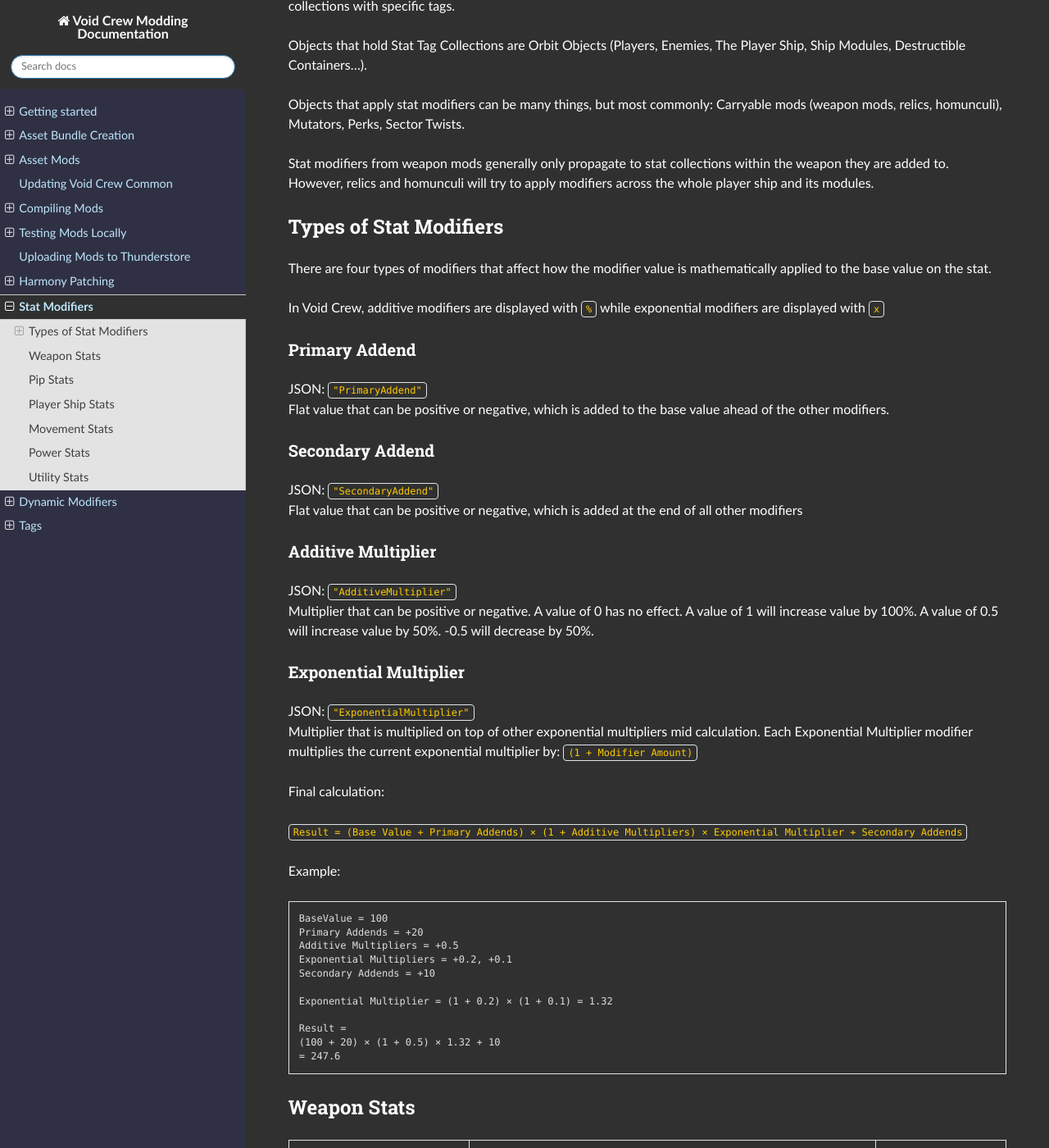
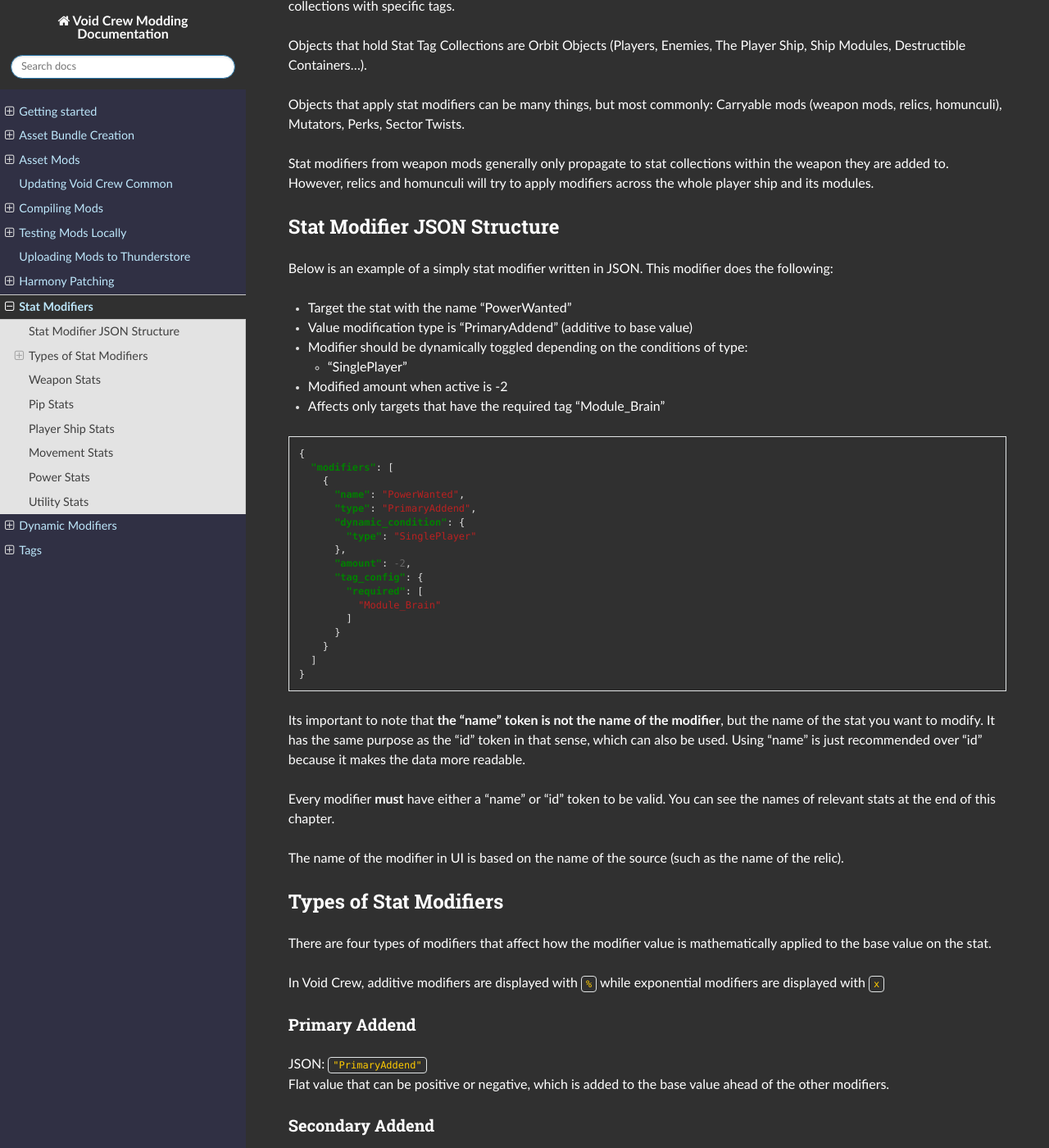
Before and after one commit to HutlihutGames/void_crew_modding_documentation, a Sphinx documentation site: the page built from Docs/StatModifiers/StatModifiers.md, in a window 1280 px wide and 1400 px high, scrolled down 308 px. Shown: the whole window at 82% size. Built offline with Sphinx 7.4.7 and the Read the Docs theme 3.1.0, drawn with Linux system fonts in a browser that asks for light colours; some of the changed text lies outside the part shown.

Commit message:
Added clarification on JSON stat structure and purpose of the name token

````diff
--- a/Docs/StatModifiers/StatModifiers.md
+++ b/Docs/StatModifiers/StatModifiers.md
@@ -10,6 +10,43 @@ Objects that apply stat modifiers can be many things, but most commonly: Carryab
 
 Stat modifiers from weapon mods generally only propagate to stat collections within the weapon they are added to.
 However, relics and homunculi will try to apply modifiers across the whole player ship and its modules.
+
+## Stat Modifier JSON Structure
+Below is an example of a simply stat modifier written in JSON. This modifier does the following:
+- Target the stat with the name "PowerWanted"
+- Value modification type is "PrimaryAddend" (additive to base value)
+- Modifier should be dynamically toggled depending on the conditions of type:
+  - "SinglePlayer"
+- Modified amount when active is -2
+- Affects only targets that have the required tag "Module_Brain"
+
+```json
+{
+  "modifiers": [
+    {
+      "name": "PowerWanted",
+      "type": "PrimaryAddend",
+      "dynamic_condition": {
+        "type": "SinglePlayer"
+      },
+      "amount": -2,
+      "tag_config": {
+        "required": [
+          "Module_Brain"
+        ]
+      }
+    }
+  ]
+}
+```
+
+Its important to note that **the "name" token is not the name of the modifier**, but the name of the stat you want to modify.
+It has the same purpose as the "id" token in that sense, which can also be used. Using "name" is just recommended over "id"
+because it makes the data more readable.
+
+Every modifier **must** have either a "name" or "id" token to be valid. You can see the names of relevant stats at the end of this chapter.
+
+The name of the modifier in UI is based on the name of the source (such as the name of the relic).
 
 ## Types of Stat Modifiers
 There are four types of modifiers that affect how the modifier value is mathematically applied to the base value on the stat.
@@ -57,7 +94,7 @@ Result =
 ```
 
 ## Weapon Stats
-| Stat                      | Description                                                                                                                                                                                                                           | Normal Base Values |
+| Stat name                 | Description                                                                                                                                                                                                                           | Normal Base Values |
 |:--------------------------|:--------------------------------------------------------------------------------------------------------------------------------------------------------------------------------------------------------------------------------------|-------------------:|
 | Damage                    | How much damage a weapon will do per shot, before multipliers from damage and armor types are applied.<br/> Note that internal numbers are multiplied by 100 before they are shown in UI.                                             |           1 to 100 |
 | Firerate                  | How many shots the weapon can fire per second. For charge-up weapons like the beamcaster, this is instead a multiplier to the charge speed.                                                                                           |          0.1 to 30 |
@@ -86,7 +123,7 @@ Beware that many pip stats are legacy and might no longer be used. Additional sc
 
 ## Player Ship Stats
 
-| Stat                    | Description                                                                                                     | Typical Base Values |
+| Stat name               | Description                                                                                                     | Typical Base Values |
 |:------------------------|:----------------------------------------------------------------------------------------------------------------|--------------------:|
 | ShieldMaxHitPoints      | How much damage the ship can take before it is disabled.                                                        |          150 to 450 |
 | ShieldRechargeSpeed     | How fast the shield recharges                                                                                   |            10 to 15 |
@@ -111,7 +148,7 @@ Beware that many pip stats are legacy and might no longer be used. Additional sc
 
 ## Movement Stats
 
-| Stat                         | Description                                                                                                                                            | Typical Base Values |
+| Stat name                    | Description                                                                                                                                            | Typical Base Values |
 |:-----------------------------|:-------------------------------------------------------------------------------------------------------------------------------------------------------|--------------------:|
 | ForwardPower                 | Scales how strongly the ship moves forward and backwards.                                                                                              |                   1 |
 | YawTorque                    | Scales the ship's movement torque along its Y rotation.                                                                                                |                   1 |
@@ -130,22 +167,22 @@ Note: ForwardPowerPip, YawTorquePip, ElevationPowerPip, StrafePowerPip, PilotAid
 
 ## Power Stats
 
-| Stat                     | Description                                                                                                                                                                  | Typical Base Values |
-|:-------------------------|:-----------------------------------------------------------------------------------------------------------------------------------------------------------------------------|--------------------:|
-| PowerWanted              | How many power units is used by the module when active.                                                                                                                      |              1 to 6 |
-| PowerProvided            | How much power is produced by a power provider (Central Computer and Power Generators).                                                                                      |              1 to 3 |
-| BatteryRechargeAmount    | How much battery charge is generated per second. Battery sockets apply a modifier from this stat's value to the same stat on the battery (value is 0 on battery by default). |             2 to 20 |
-| BreakerTemperatureShift  | How much breaker temperature will change per second for each power unit the ship is overloaded by. Breaker chance to trigger is determined by its temperature.               |           -0.5 to 1 |
+| Stat name               | Description                                                                                                                                                                  | Typical Base Values |
+|:------------------------|:-----------------------------------------------------------------------------------------------------------------------------------------------------------------------------|--------------------:|
+| PowerWanted             | How many power units is used by the module when active.                                                                                                                      |              1 to 6 |
+| PowerProvided           | How much power is produced by a power provider (Central Computer and Power Generators).                                                                                      |              1 to 3 |
+| BatteryRechargeAmount   | How much battery charge is generated per second. Battery sockets apply a modifier from this stat's value to the same stat on the battery (value is 0 on battery by default). |             2 to 20 |
+| BreakerTemperatureShift | How much breaker temperature will change per second for each power unit the ship is overloaded by. Breaker chance to trigger is determined by its temperature.               |           -0.5 to 1 |
 
 ## Utility Stats
 
-| Stat                     | Description                                                                                                                  | Typical Base Values |
-|:-------------------------|:-----------------------------------------------------------------------------------------------------------------------------|--------------------:|
-| ProcessingSpeed          | Scales fabricator speed and auto mechanic action cooldown time. Also used by download stations to determine download speed.  |                   1 |
-| HealingSpeed             | How much Sarcograph will heal the occupant per second.                                                                       |                 0.2 |
-| ActionCooldown           | Intended for interactive modules that should have an action cooldown. Currently unused, but may be used for future modules.  |                     |
-| EffectRadius             | Intended for interactive modules that should have an AOE effect. Currently unused, but may be used for future modules later. |                     |
-| AttractorMaxRange        | Maximum range of the Gravity Scoop.                                                                                          |                 200 |
-| AttractorPullVelocity    | How many meters items are pulled towards the gravity scoop per second.                                                       |                  10 |
-| LifeSupportEffectivity   | Multiplier used to scale the effectivity of life support modules.                                                            |                   1 |
-| PassiveTemperatureShift  | How much the ship passively changes the temperature of interior room atmospheres.                                            |                   0 |
+| Stat name               | Description                                                                                                                  | Typical Base Values |
+|:------------------------|:-----------------------------------------------------------------------------------------------------------------------------|--------------------:|
+| ProcessingSpeed         | Scales fabricator speed and auto mechanic action cooldown time. Also used by download stations to determine download speed.  |                   1 |
+| HealingSpeed            | How much Sarcograph will heal the occupant per second.                                                                       |                 0.2 |
+| ActionCooldown          | Intended for interactive modules that should have an action cooldown. Currently unused, but may be used for future modules.  |                     |
+| EffectRadius            | Intended for interactive modules that should have an AOE effect. Currently unused, but may be used for future modules later. |                     |
+| AttractorMaxRange       | Maximum range of the Gravity Scoop.                                                                                          |                 200 |
+| AttractorPullVelocity   | How many meters items are pulled towards the gravity scoop per second.                                                       |                  10 |
+| LifeSupportEffectivity  | Multiplier used to scale the effectivity of life support modules.                                                            |                   1 |
+| PassiveTemperatureShift | How much the ship passively changes the temperature of interior room atmospheres.                                            |                   0 |
````
Also changed, not shown: Docs/ModCreation/CompilingMods.md (+1 -1 lines).
